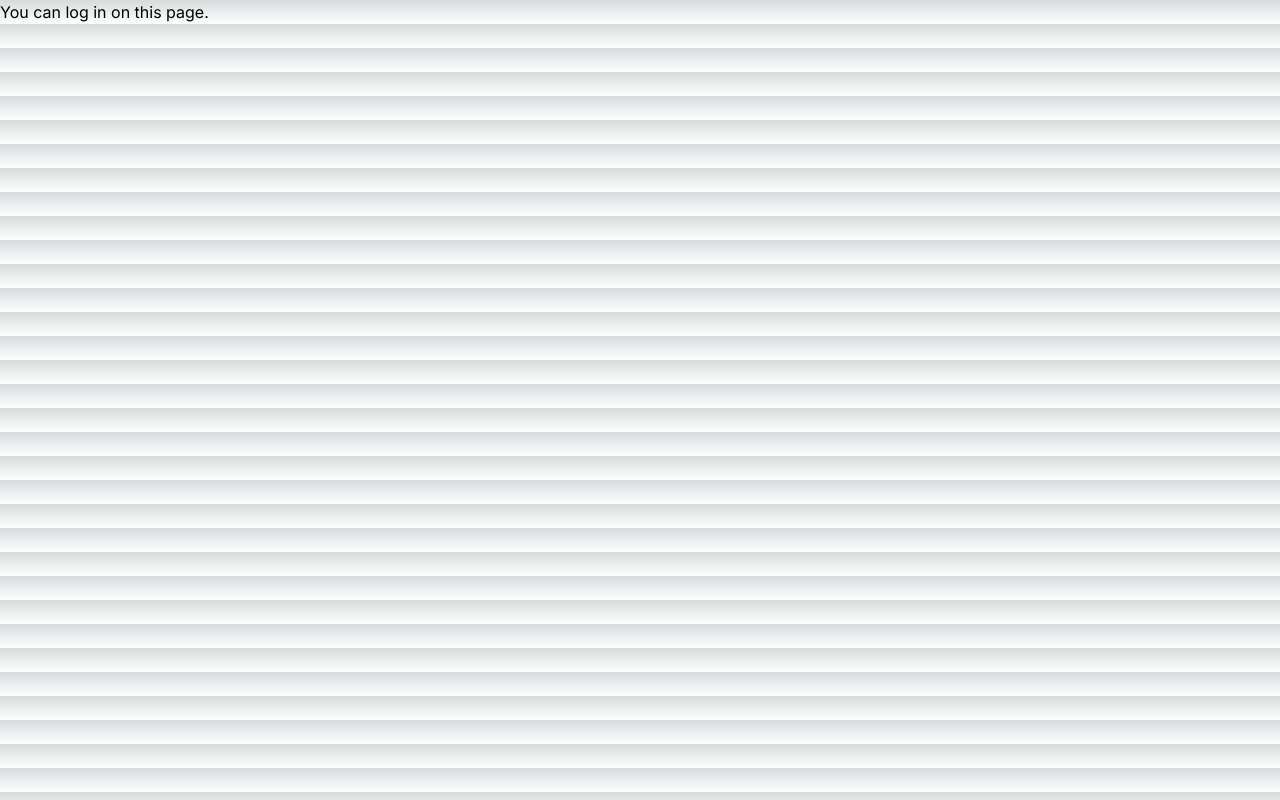
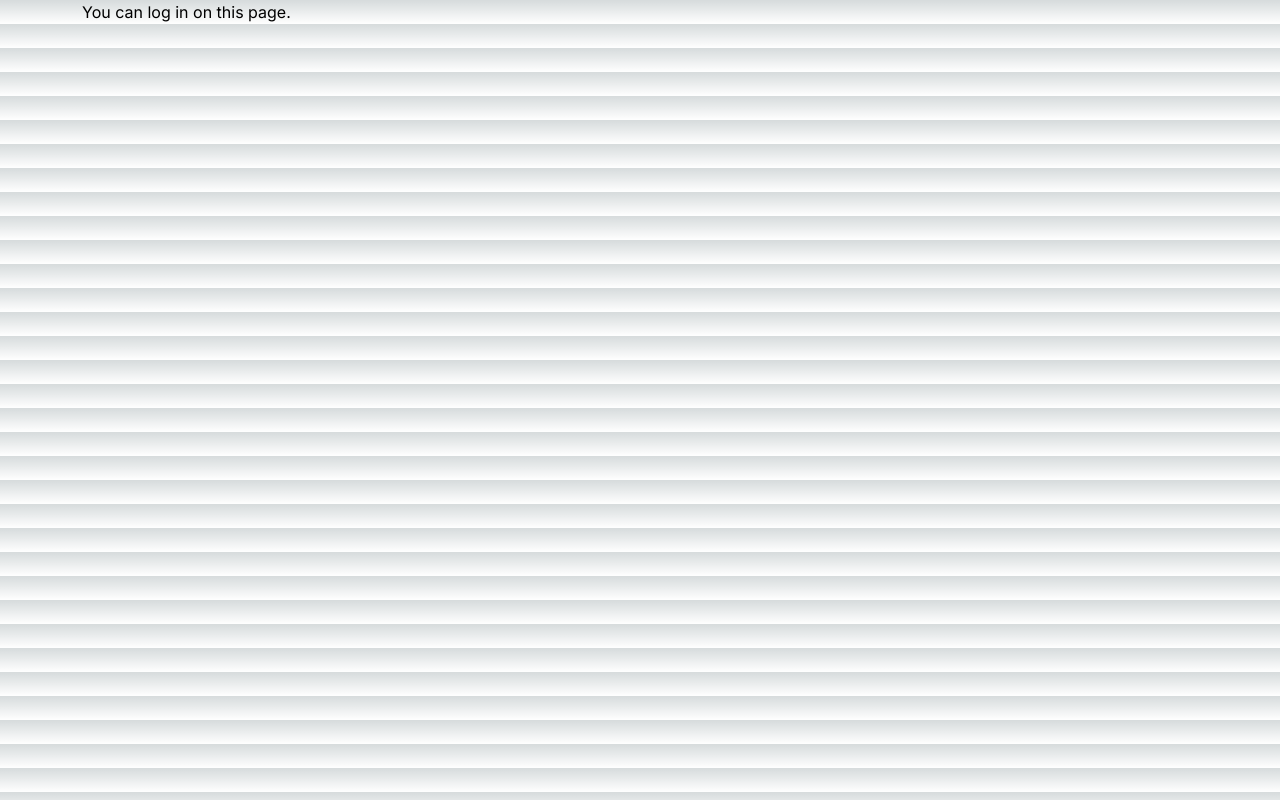
Before and after one commit to PVieira04/next-ts-test, a Next.js app in the folder frontend/: page /login in a window 1280 px wide. Built offline with nearby package versions, Linux system fonts and the light colour scheme.

Commit message:
Add bootstrap container to layout.tsx

```diff
--- a/frontend/src/app/layout.tsx
+++ b/frontend/src/app/layout.tsx
@@ -1,6 +1,7 @@
 import 'bootstrap/dist/css/bootstrap.min.css';
 import './globals.css'
 import { Inter } from 'next/font/google'
+import { Container } from '@/components/bootstrap';
 
 const inter = Inter({ subsets: ['latin'] })
 
@@ -16,7 +17,11 @@ export default function RootLayout({
 }) {
   return (
     <html lang="en">
-      <body className={inter.className}>{children}</body>
+      <body className={inter.className}>
+        <Container>
+          {children}
+        </Container>
+      </body>
     </html>
   )
 }
--- /dev/null
+++ b/frontend/src/components/bootstrap.tsx
@@ -0,0 +1,3 @@
+"use client";
+
+export { Container, SSRProvider, Alert, Spinner } from 'react-bootstrap';
```
